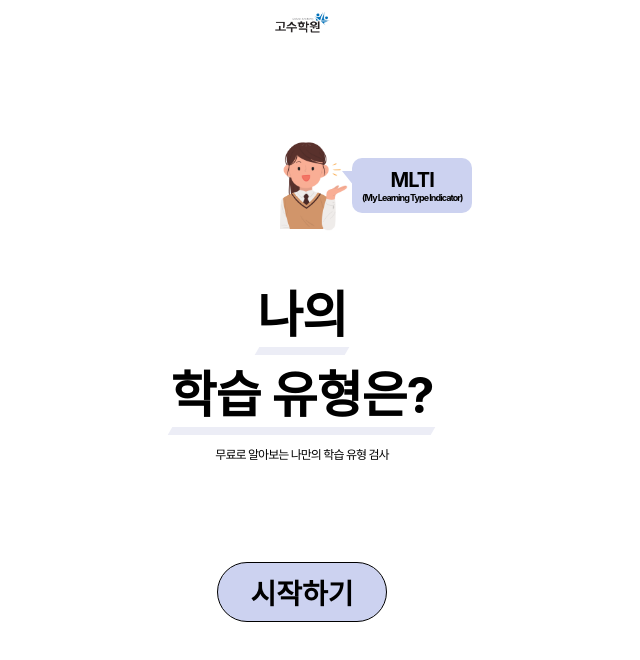
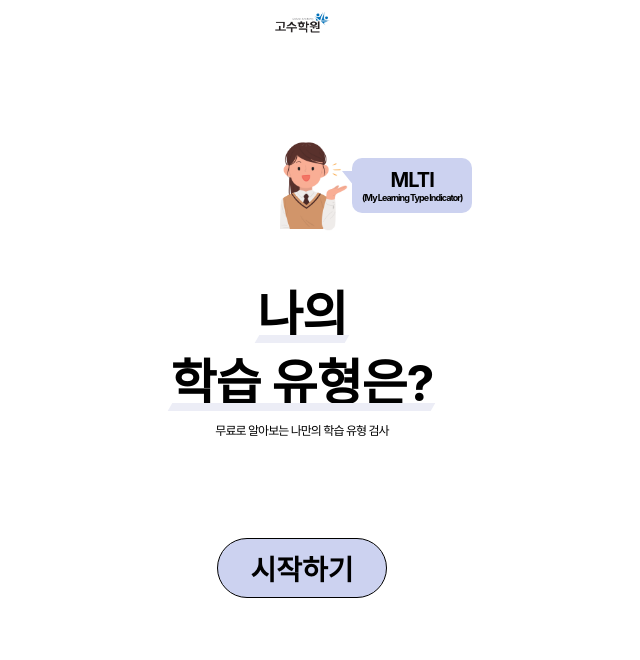
Before and after one commit to necteo/studycategory, a React (Create React App) app: page / in a window 1280 px wide. Shown: the top 660 px of the page, without its empty margins (338-978 px from the left). Built offline with nearby package versions, Linux system fonts and the light colour scheme; a web font is replaced by a local one.

Commit message:
fix: word space

```diff
--- a/src/css/Home.css
+++ b/src/css/Home.css
@@ -65,6 +65,7 @@ span {
 .home .title::after {
   display: block;
   content: "";
+  margin-top: -12px;
   height: 8px;
   background-color: #ecedf6;
   transform: skew(-30deg);
--- a/src/index.css
+++ b/src/index.css
@@ -16,3 +16,9 @@ code {
   font-family: source-code-pro, Menlo, Monaco, Consolas, "Courier New",
     monospace;
 }
+
+@supports (-webkit-touch-callout: none) {
+  body {
+    letter-spacing: -0.09em;
+  }
+}
```
Also changed, not shown: 1 other file (tests, documents, lock files or other folders).
